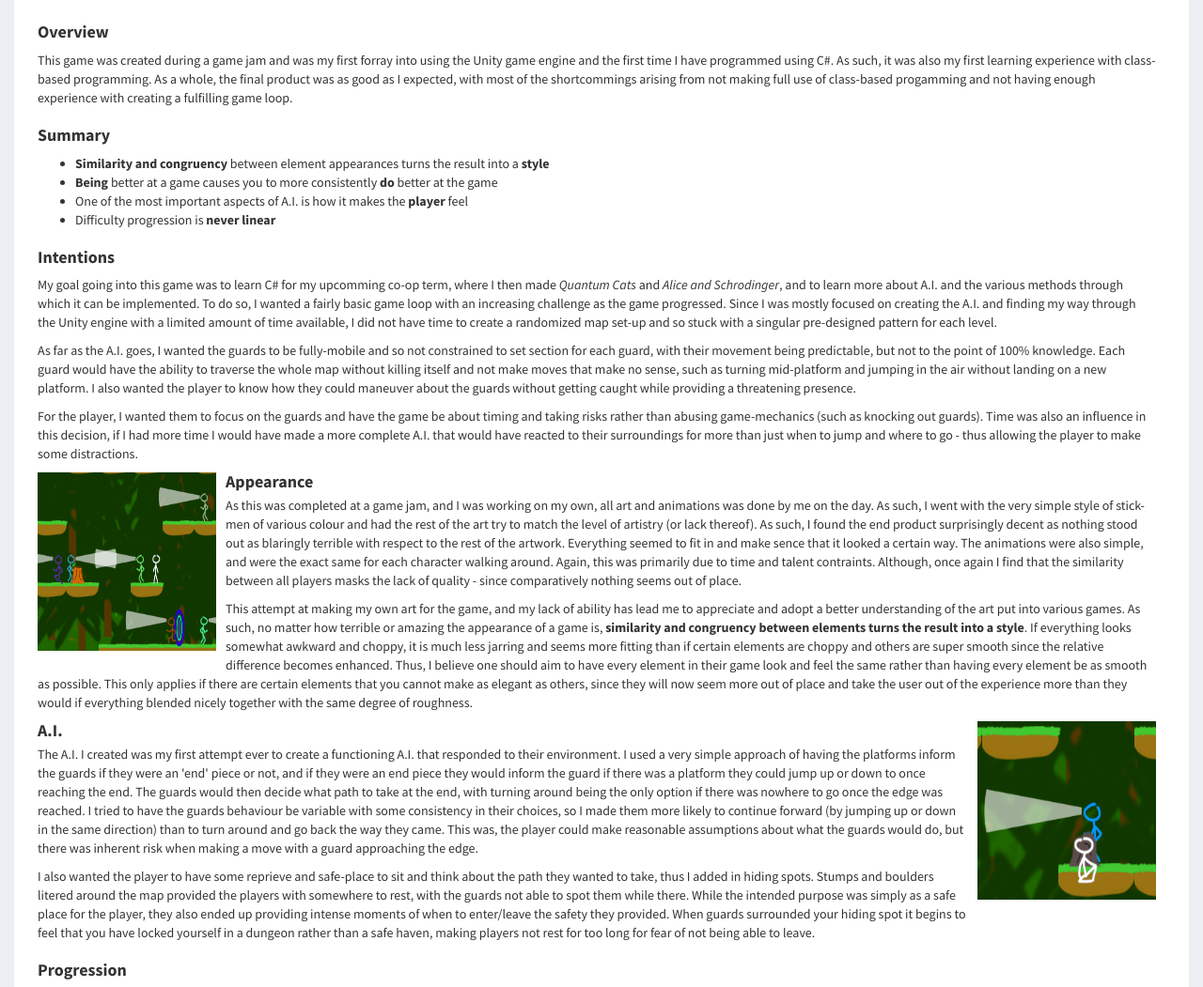
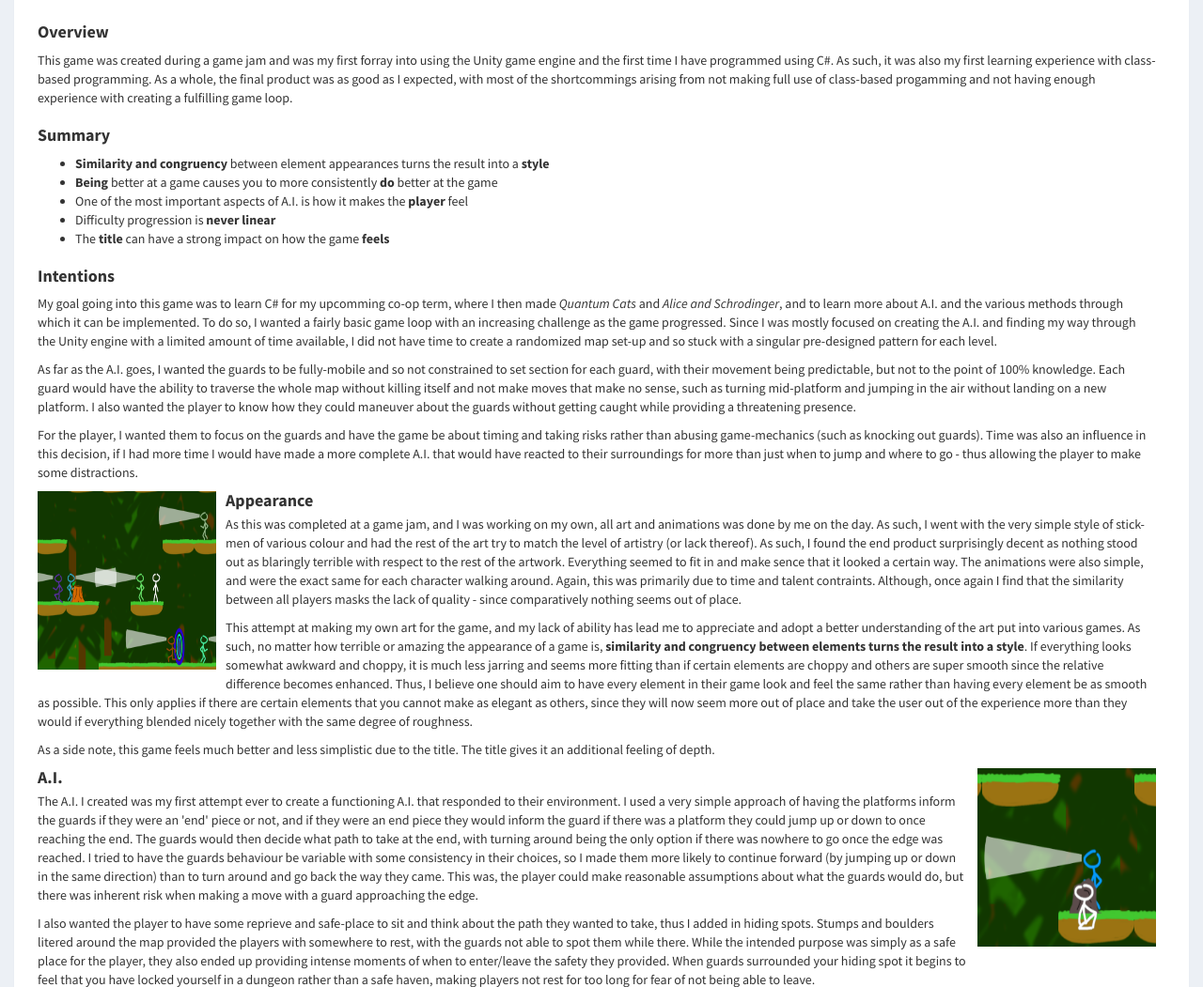
Before and after one commit to jcnast/jcWeb, a Django app: template jcWeb/templates/analysis/PM-SisyphusEscape.html in a window 1280 px wide. Shown: the part 397-1448 px from the top of the page at 94% size. Run offline with Django 3.2, Linux system fonts and the light colour scheme; the template is opened without the code that fills it, so the values that code supplies are empty; parts of the project's set-up code (start-up, migrations or seed data) failed here and were passed over; some libraries are stand-ins or nearby versions; some web fonts are replaced.

Commit message:
download buttons, slight changes and such

```diff
--- a/jcWeb/templates/analysis/PM-SisyphusEscape.html
+++ b/jcWeb/templates/analysis/PM-SisyphusEscape.html
@@ -28,6 +28,7 @@
 		<li><b>Being</b> better at a game causes you to more consistently <b>do</b> better at the game</li>
 		<li>One of the most important aspects of A.I. is how it makes the <b>player</b> feel</li>
 		<li>Difficulty progression is <b>never linear</b></li>
+		<li>The <b>title</b> can have a strong impact on how the game <b>feels</b></li>
 	</ul>
 </div>
 <div class='col-xs-12 intentions'>
@@ -52,6 +53,9 @@
 	</p>
 	<p>
 		This attempt at making my own art for the game, and my lack of ability has lead me to appreciate and adopt a better understanding of the art put into various games. As such, no matter how terrible or amazing the appearance of a game is, <b>similarity and congruency between elements turns the result into a style</b>. If everything looks somewhat awkward and choppy, it is much less jarring and seems more fitting than if certain elements are choppy and others are super smooth since the relative difference becomes enhanced. Thus, I believe one should aim to have every element in their game look and feel the same rather than having every element be as smooth as possible. This only applies if there are certain elements that you cannot make as elegant as others, since they will now seem more out of place and take the user out of the experience more than they would if everything blended nicely together with the same degree of roughness.
+	</p>
+	<p>
+		As a side note, this game feels much better and less simplistic due to the title. The title gives it an additional feeling of depth.
 	</p>
 </div>
 <div class="col-xs-12 A.I.">
```
Also changed, not shown: 7 other files.
